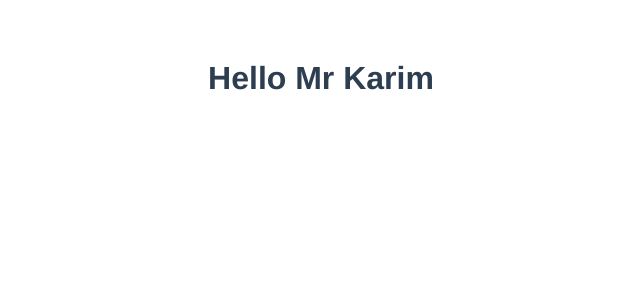
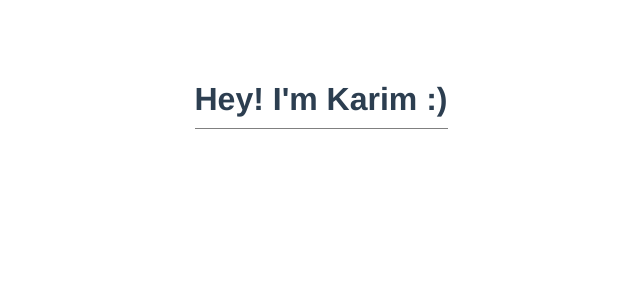
Before and after one commit to karim-daw/vue-test, a Vue app in the folder vue-proj/model-project/: page / in a window 1280 px wide. Shown: the top 300 px of the page, without its empty margins (319-959 px from the left). Built offline with nearby package versions, Linux system fonts and the light colour scheme.

Commit message:
add more style stuff

```diff
--- a/vue-proj/model-project/src/App.vue
+++ b/vue-proj/model-project/src/App.vue
@@ -1,15 +1,17 @@
 <template>
-  <h1>Hello Mr Karim</h1>
+  <h1>{{ title }}</h1>
 </template>
 
 <script>
-import HelloWorld from './components/HelloWorld.vue'
 
 export default {
   name: 'App',
-  components: {
-    HelloWorld
+  data() {
+    return {
+      title: 'Hey! I\'m Karim :)'
+    }
   }
+
 }
 </script>
 
@@ -22,4 +24,9 @@ export default {
   color: #2c3e50;
   margin-top: 60px;
 }
+h1 {
+  border-bottom: 1px solid gray;
+  display: inline-block;
+  padding-bottom: 10px;
+}
 </style>
```
